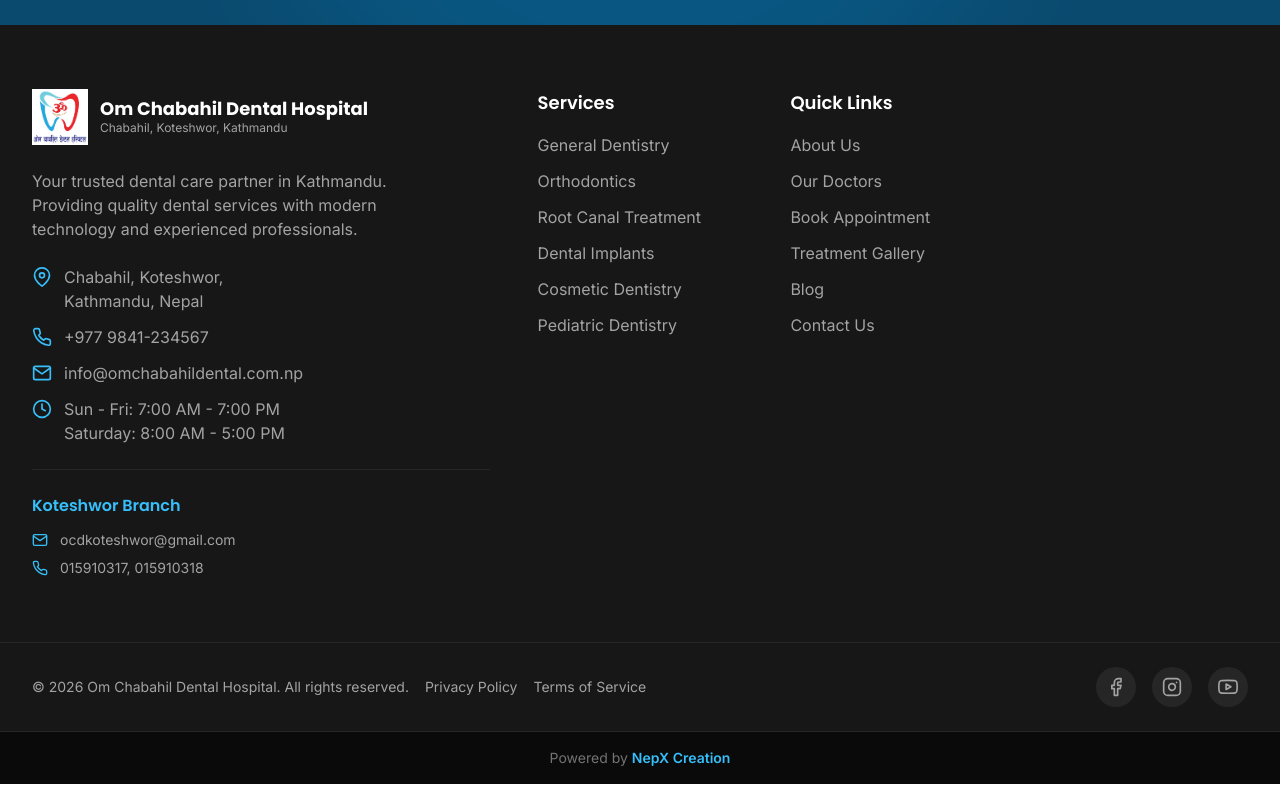
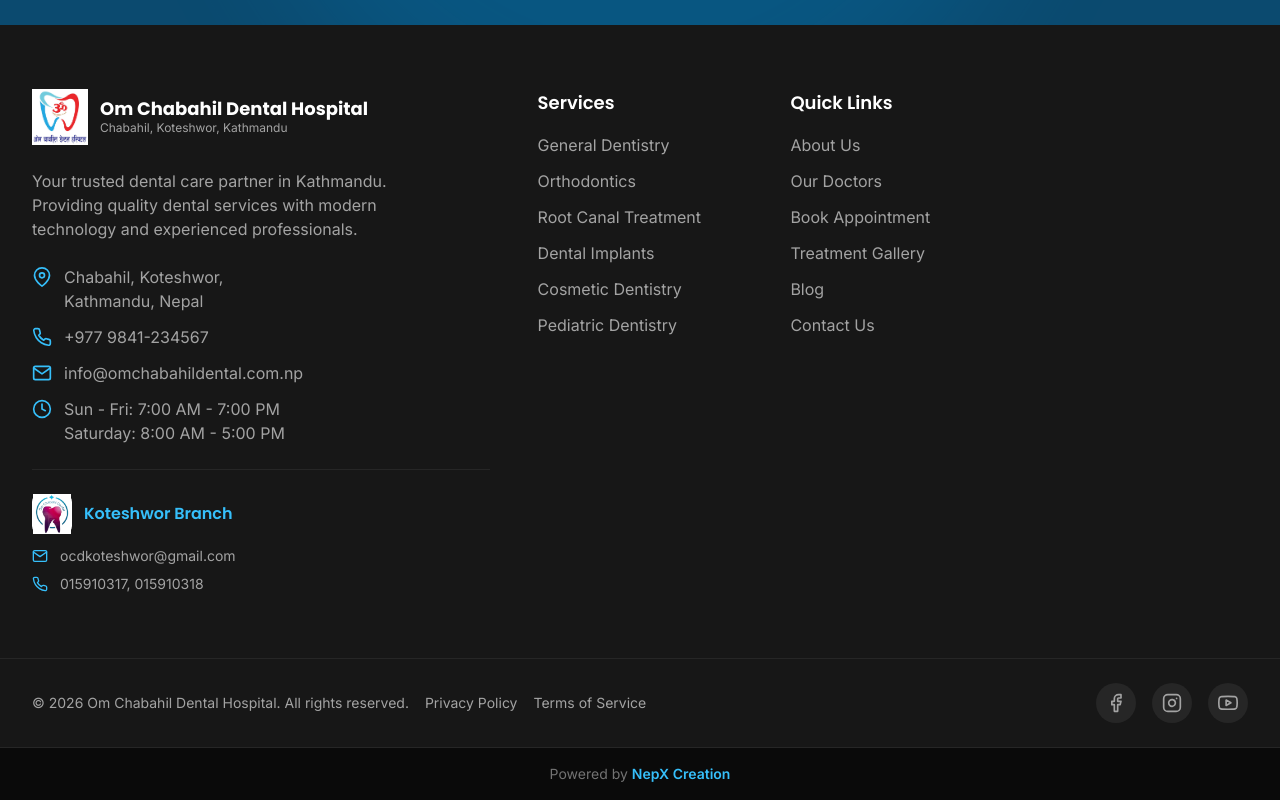
Before and after one commit to vidkid7/Dental, a Next.js app in the folder frontend/: page / in a window 1280 px wide. Shown: the part 4442-5242 px from the top of the page. Built offline with nearby package versions, Linux system fonts and the light colour scheme; no server answers.

Commit message:
Add Koteshwor branch logo to footer

```diff
--- a/frontend/src/components/layout/Footer.tsx
+++ b/frontend/src/components/layout/Footer.tsx
@@ -91,9 +91,19 @@
 
             {/* Koteshwor Branch */}
             <div className="mt-6 pt-6 border-t border-neutral-800">
-              <h3 className="font-heading font-semibold text-base mb-3 text-primary-400">
-                Koteshwor Branch
-              </h3>
+              <div className="flex items-center gap-3 mb-3">
+                <div className="w-10 h-10 relative bg-white rounded-lg p-1 flex-shrink-0">
+                  <Image
+                    src="/images/koteshwor-logo.png"
+                    alt="Koteshwor Branch"
+                    fill
+                    className="object-contain"
+                  />
+                </div>
+                <h3 className="font-heading font-semibold text-base text-primary-400">
+                  Koteshwor Branch
+                </h3>
+              </div>
               <div className="space-y-2">
                 <a href="mailto:ocdkoteshwor@gmail.com" className="flex items-center gap-3 text-neutral-400 hover:text-white transition-colors">
                   <FiMail className="w-4 h-4 flex-shrink-0 text-primary-400" />
```
Also changed, not shown: frontend/public/images/koteshwor-logo.png (added).
